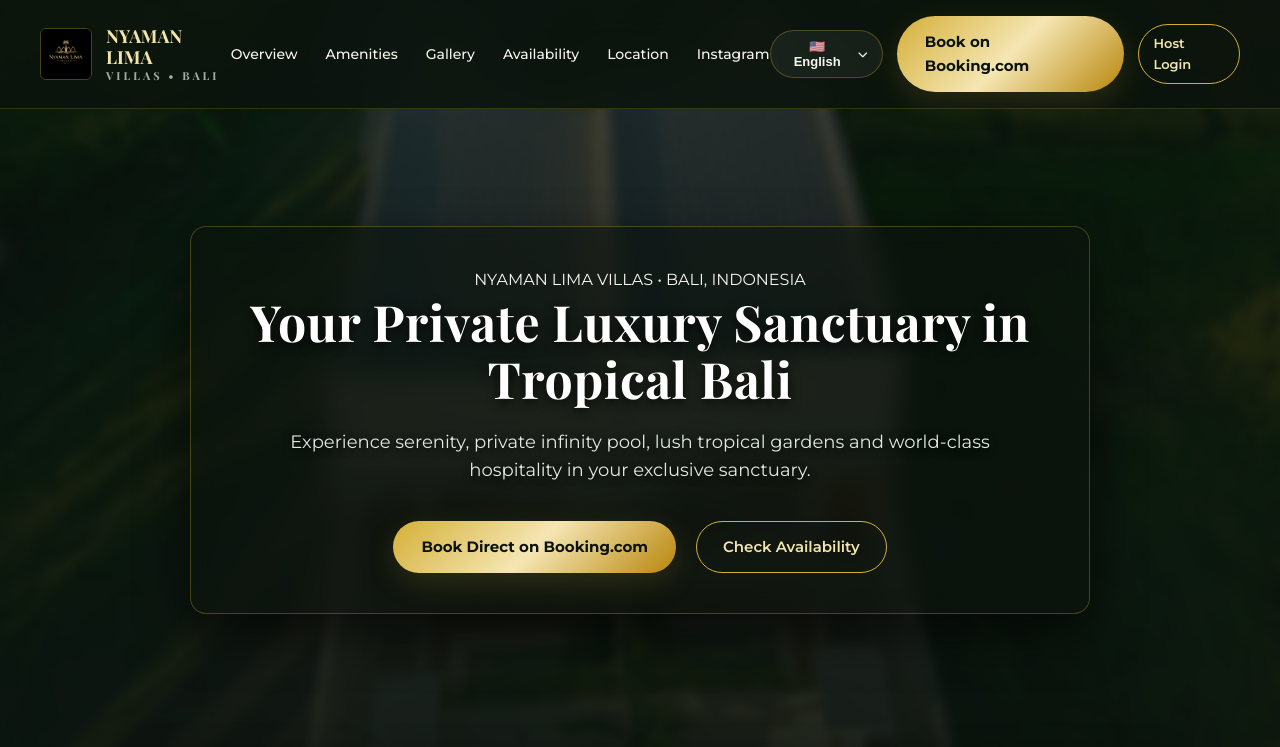
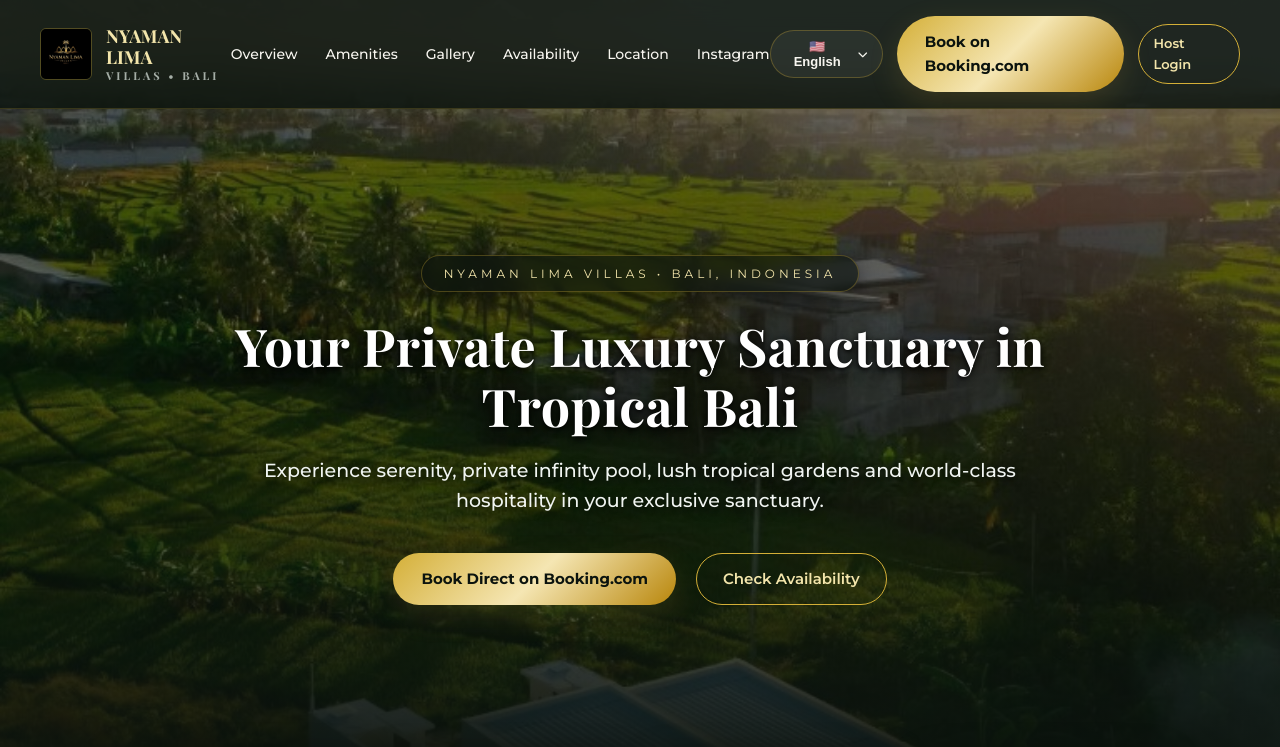
Before and after one commit to sementinhadomal/bali, a website: page public/index.html in a window 1280 px wide. Shown: the top 747 px of the page. Drawn offline with nearby package versions, Linux system fonts and the light colour scheme; no server answers; a web font is replaced by a local one.

Commit message:
style: replace blurry dark hero background with vibrant sunset aerial villa photo

```diff
--- a/public/css/style.css
+++ b/public/css/style.css
@@ -255,20 +255,10 @@ h1, h2, h3, h4, .font-serif {
   display: flex;
   align-items: center;
   justify-content: center;
-  padding: 120px 20px 80px;
-  background: linear-gradient(to bottom, rgba(11, 19, 14, 0.72), rgba(11, 19, 14, 0.92)),
-              url('/assets/hero-villa.jpg') center/cover no-repeat;
+  padding: 140px 20px 80px;
+  background: linear-gradient(to bottom, rgba(11, 19, 14, 0.35) 0%, rgba(11, 19, 14, 0.45) 60%, rgba(11, 19, 14, 0.98) 100%),
+              url('/assets/gallery-aerial-sunset.jpg') center/cover no-repeat;
   overflow: hidden;
-}
-
-.hero-section::before {
-  content: '';
-  position: absolute;
-  inset: 0;
-  background: inherit;
-  filter: blur(4px);
-  transform: scale(1.05);
-  z-index: 1;
 }
 
 .hero-content {
@@ -276,29 +266,40 @@ h1, h2, h3, h4, .font-serif {
   text-align: center;
   z-index: 2;
   position: relative;
-  background: rgba(11, 19, 14, 0.55);
-  backdrop-filter: blur(12px);
-  -webkit-backdrop-filter: blur(12px);
-  padding: 40px 30px;
-  border-radius: var(--radius-lg);
+  padding: 30px 20px;
+}
+
+.hero-badge {
+  display: inline-block;
+  font-size: 12px;
+  letter-spacing: 4px;
+  text-transform: uppercase;
+  color: var(--gold-light);
   border: 1px solid var(--border-gold);
-  box-shadow: 0 20px 50px rgba(0, 0, 0, 0.6);
+  padding: 8px 22px;
+  border-radius: 30px;
+  margin-bottom: 24px;
+  background: rgba(11, 19, 14, 0.65);
+  backdrop-filter: blur(8px);
+  -webkit-backdrop-filter: blur(8px);
+  box-shadow: 0 4px 20px rgba(0, 0, 0, 0.4);
 }
 
 .hero-title {
-  font-size: 50px;
+  font-size: 52px;
   line-height: 1.15;
   margin-bottom: 20px;
   color: #FFFFFF;
-  text-shadow: 0 4px 12px rgba(0, 0, 0, 0.8);
+  text-shadow: 0 4px 16px rgba(0, 0, 0, 0.9), 0 2px 4px rgba(0,0,0,0.8);
 }
 
 .hero-subtitle {
-  font-size: 18px;
-  color: #E2E8E4;
-  max-width: 720px;
+  font-size: 19px;
+  color: #F0F4F1;
+  max-width: 760px;
   margin: 0 auto 36px;
-  text-shadow: 0 2px 8px rgba(0, 0, 0, 0.8);
+  text-shadow: 0 3px 12px rgba(0, 0, 0, 0.95);
+  font-weight: 500;
 }
 
 .hero-actions {
```
